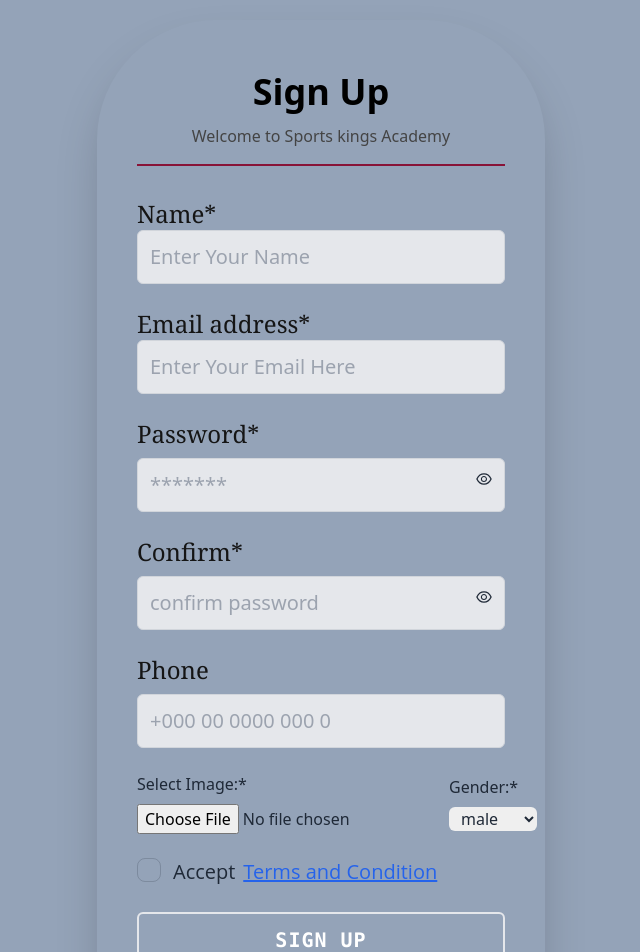
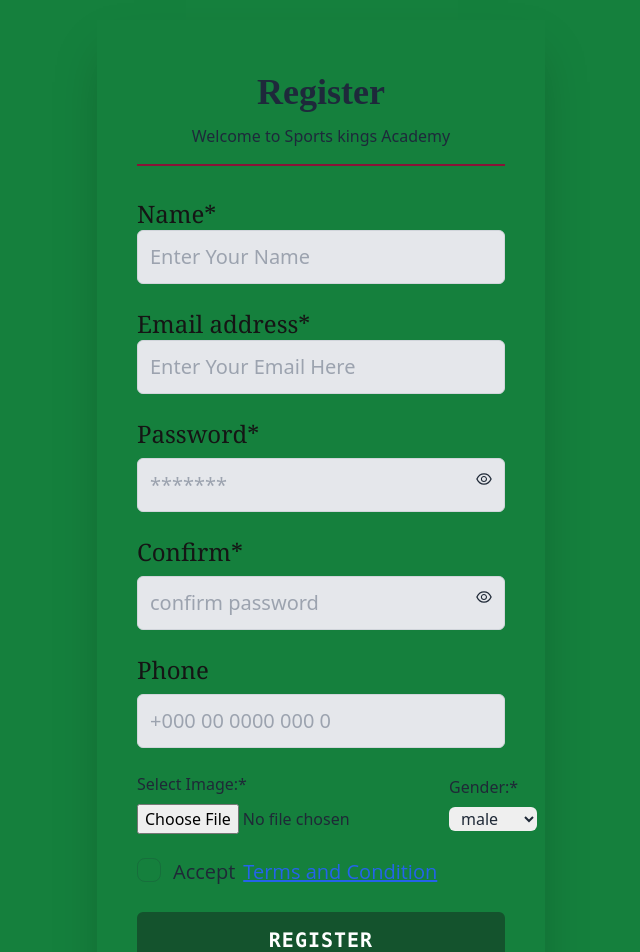
Before and after one commit to saifularafat/endgamecollege, a React (Vite) app: page /register in a window 1280 px wide. Shown: the top 952 px of the page, without its empty margins (319-959 px from the left). Built offline with nearby package versions, Linux system fonts and the light colour scheme; no server answers.

Commit message:
register section added

```diff
--- a/src/Pages/Login/Login.jsx
+++ b/src/Pages/Login/Login.jsx
@@ -51,10 +51,9 @@ const Login = () => {
 
     }
 
-
     return (
         <div className='bg-green-400'>
-            <div className="lg:flex justify-center items-center h-screen">
+            <div className="lg:flex justify-center items-center">
                 <Helmet>
                     <title>Education Master || LogIn</title>
                 </Helmet>
--- a/src/Pages/Register/Register.jsx
+++ b/src/Pages/Register/Register.jsx
@@ -5,7 +5,7 @@ import { Link, useNavigate } from "react-router-dom";
 import { handleShowConfirmPass, handleShowPass } from "../../api/ShowPassword";
 import useAuth from "../../components/useAuth";
 import Swal from "sweetalert2";
-import { PulseLoader } from "react-spinners";
+import { HashLoader } from "react-spinners";
 // import axios from "axios";
 import { Helmet } from "react-helmet-async";
 
@@ -100,13 +100,13 @@ const Register = () => {
     }
     return (
         <>
-            <Helmet><title>SK Academy | SignUp</title></Helmet>
-            <div className="hero bg-slate-400 bg-signUpImage min-h-screen">
-                <div className='flex justify-center items-center min-h-screen  pt-5'>
-                    <div className='flex flex-col max-w-md p-6  sm:p-10 shadow-2xl rounded-t-[120px]'>
+            <Helmet><title>Education Master || Register</title></Helmet>
+            <div className="hero bg-green-700 w-full min-h-screen">
+                <div className='bg-green-700 flex justify-center items-center min-h-screen  pt-5'>
+                    <div className='bg-green-700 flex flex-col max-w-md p-6  sm:p-10 shadow-2xl'>
                         <div className='mb-8 text-center border-b-2 border-rose-900'>
-                            <h1 className='my-3 text-4xl text-black font-bold'>Sign Up</h1>
-                            <p className='text-base text-second-title mb-4'>Welcome to Sports kings Academy</p>
+                            <h1 className='my-3 text-4xl text-slate-800 font-bold font-Lobster'>Register</h1>
+                            <p className='text-base text-slate-800 mb-4'>Welcome to Sports kings Academy</p>
                         </div>
                         <form
                             onSubmit={handleSubmit(FormSubmit)}
@@ -281,15 +281,16 @@ const Register = () => {
                             <div>
                                 <button
                                     type='submit'
-                                    className='bg-main_color w-full text-xl font-semibold font-mono uppercase tracking-wider rounded-md py-3 text-white hover:bg-transparent hover:text-main_color border-2 hover:border-main_color border-main_color transition duration-200'
+                                    className='bg-green-900 w-full text-xl font-semibold font-mono uppercase tracking-wider rounded-md py-3 text-white hover:bg-transparent hover:text-main_color border-2 hover:border-white border-green-900 transition duration-200'
                                 >
                                     {
-                                        loading ? <PulseLoader className="mx-auto
+                                        loading ? <HashLoader
+                                        className="mx-auto
                                     animate-pulse"
-                                            color="#FF3811"
-                                            size={18} />
+                                            color="#fff"
+                                            size={26} />
                                             :
-                                            'Sign Up'
+                                            'Register'
                                     }
 
                                 </button>
@@ -309,7 +310,7 @@ const Register = () => {
                             Already have an account?{' '}
                             <Link
                                 to='/login'
-                                className='hover:underline hover:text-color-btn text-teal-900 font-medium'
+                                className='hover:underline hover:text-white text-teal-900 font-medium'
                             >
                                 Login
                             </Link>
```
